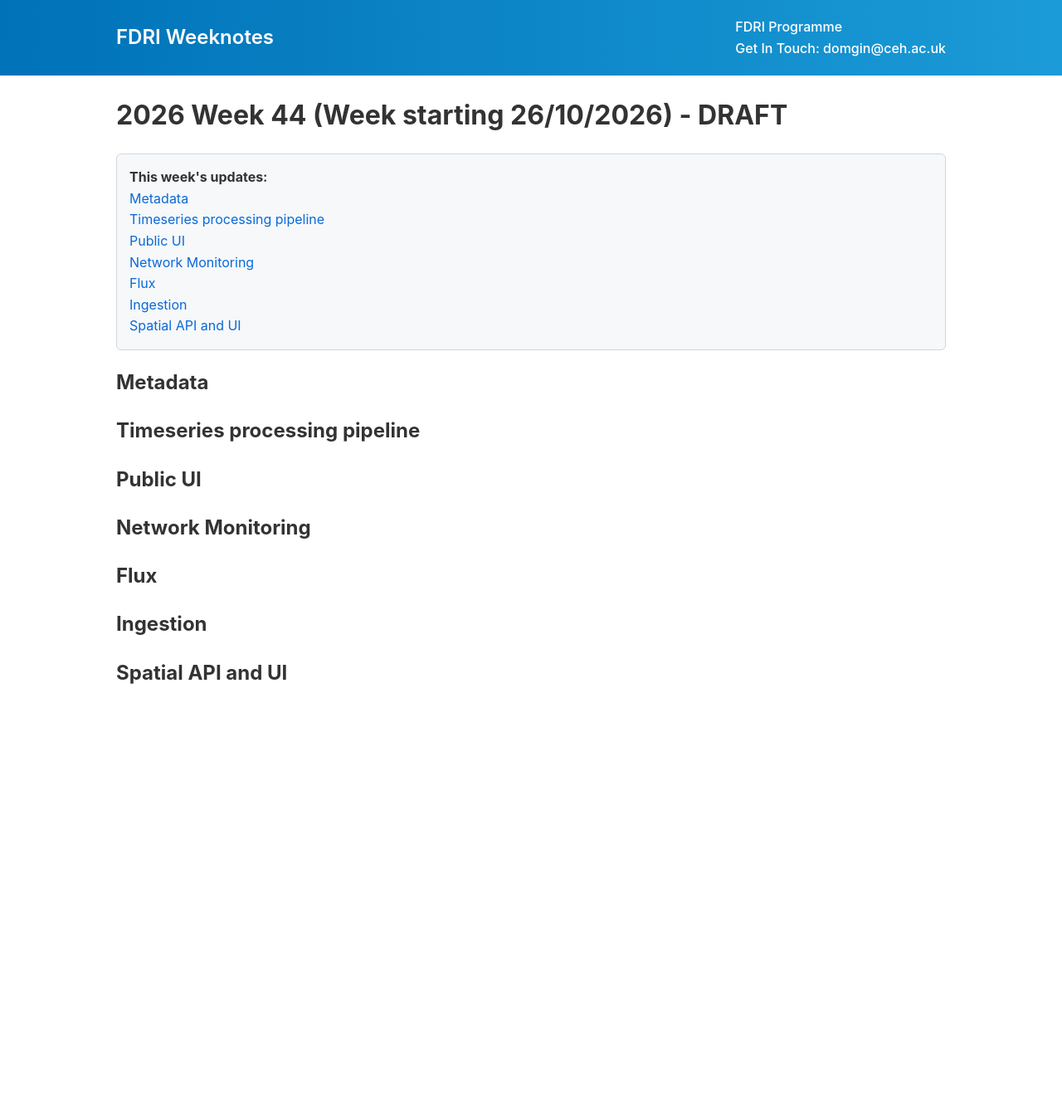
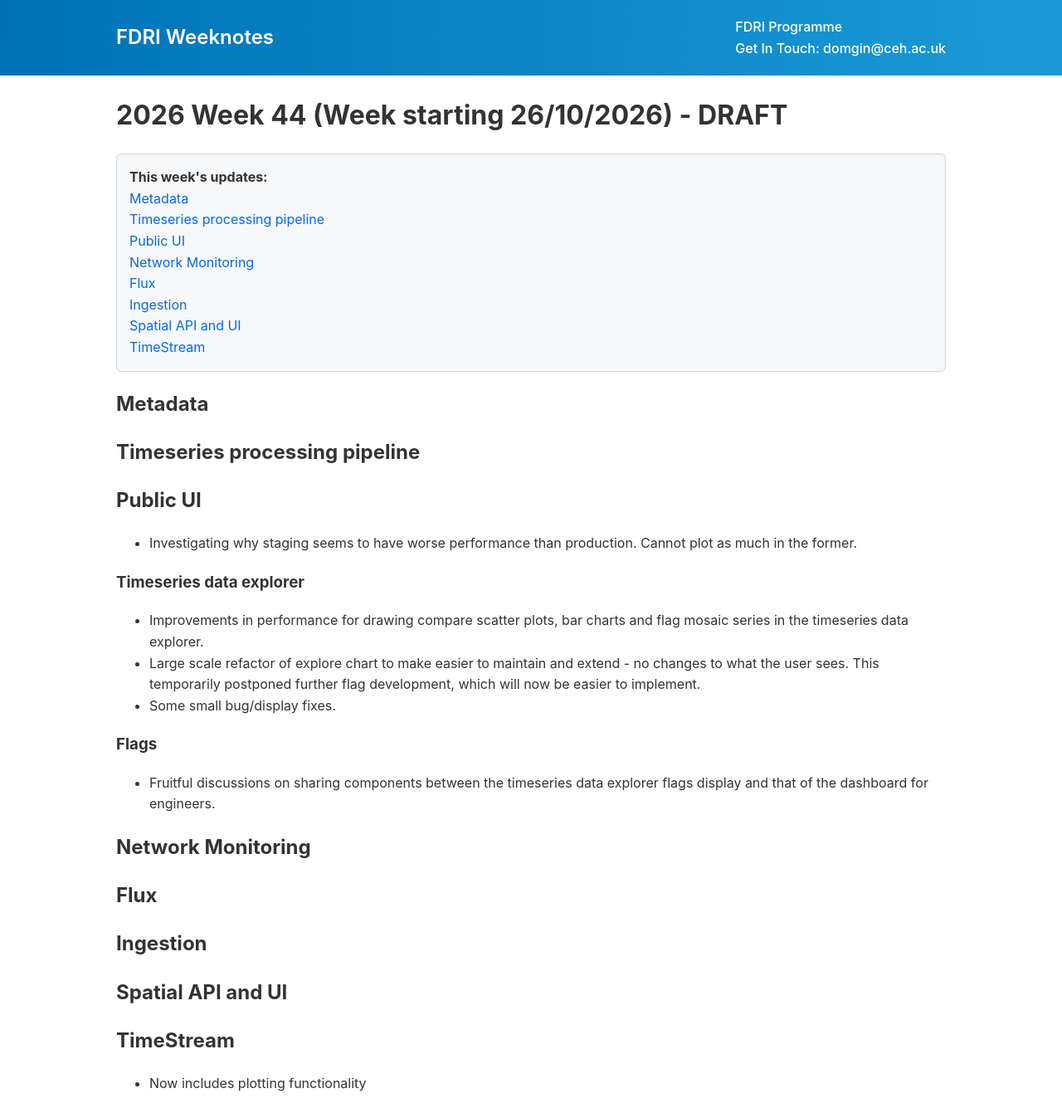
Before and after one commit to NERC-CEH/fdri_words, a Jekyll site: the page built from weeknotes/2026/44.md, in a window 1280 px wide. Shown: the whole page at 83% size. Built offline with Jekyll 4.4.1, drawn with Linux system fonts in a browser that asks for light colours; our own code applies the rules of GitHub Pages for plain Markdown files; before the commit the page ends 900 px from its top, so only the background shows below that.

Commit message:
Update 44.md

```diff
--- a/weeknotes/2026/44.md
+++ b/weeknotes/2026/44.md
@@ -5,6 +5,16 @@
 ## Timeseries processing pipeline
 
 ## Public UI
+- Investigating why staging seems to have worse performance than production. Cannot plot as much in the former.
+
+### Timeseries data explorer
+- Improvements in performance for drawing compare scatter plots, bar charts and flag mosaic series in the timeseries data explorer.
+- Large scale refactor of explore chart to make easier to maintain and extend - no changes to what the user sees. This temporarily
+  postponed further flag development, which will now be easier to implement.
+- Some small bug/display fixes.
+
+### Flags
+- Fruitful discussions on sharing components between the timeseries data explorer flags display and that of the dashboard for engineers.
 
 ## Network Monitoring
 
@@ -13,3 +23,6 @@
 ## Ingestion
 
 ## Spatial API and UI
+
+## TimeStream
+- Now includes plotting functionality
```
